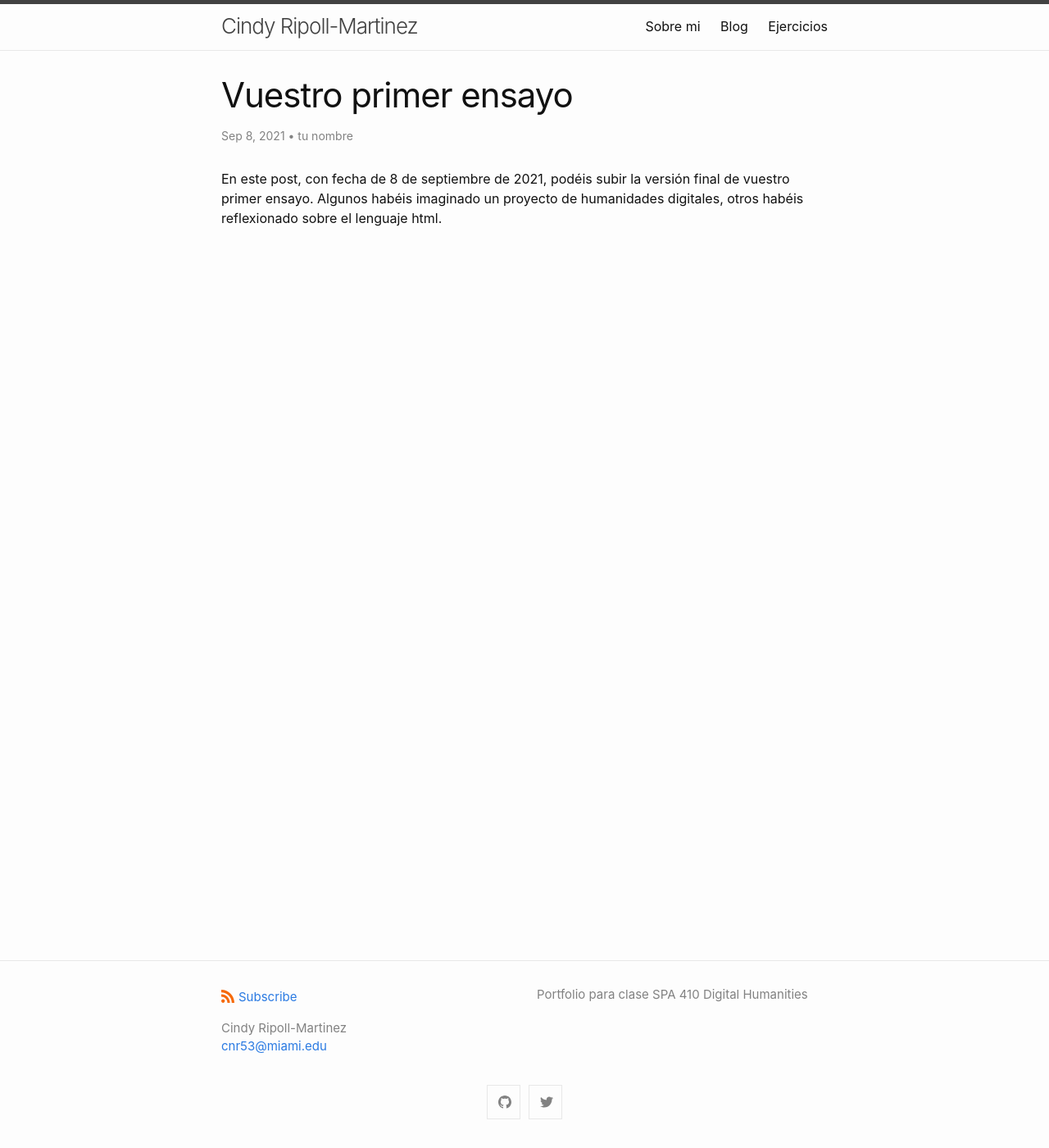
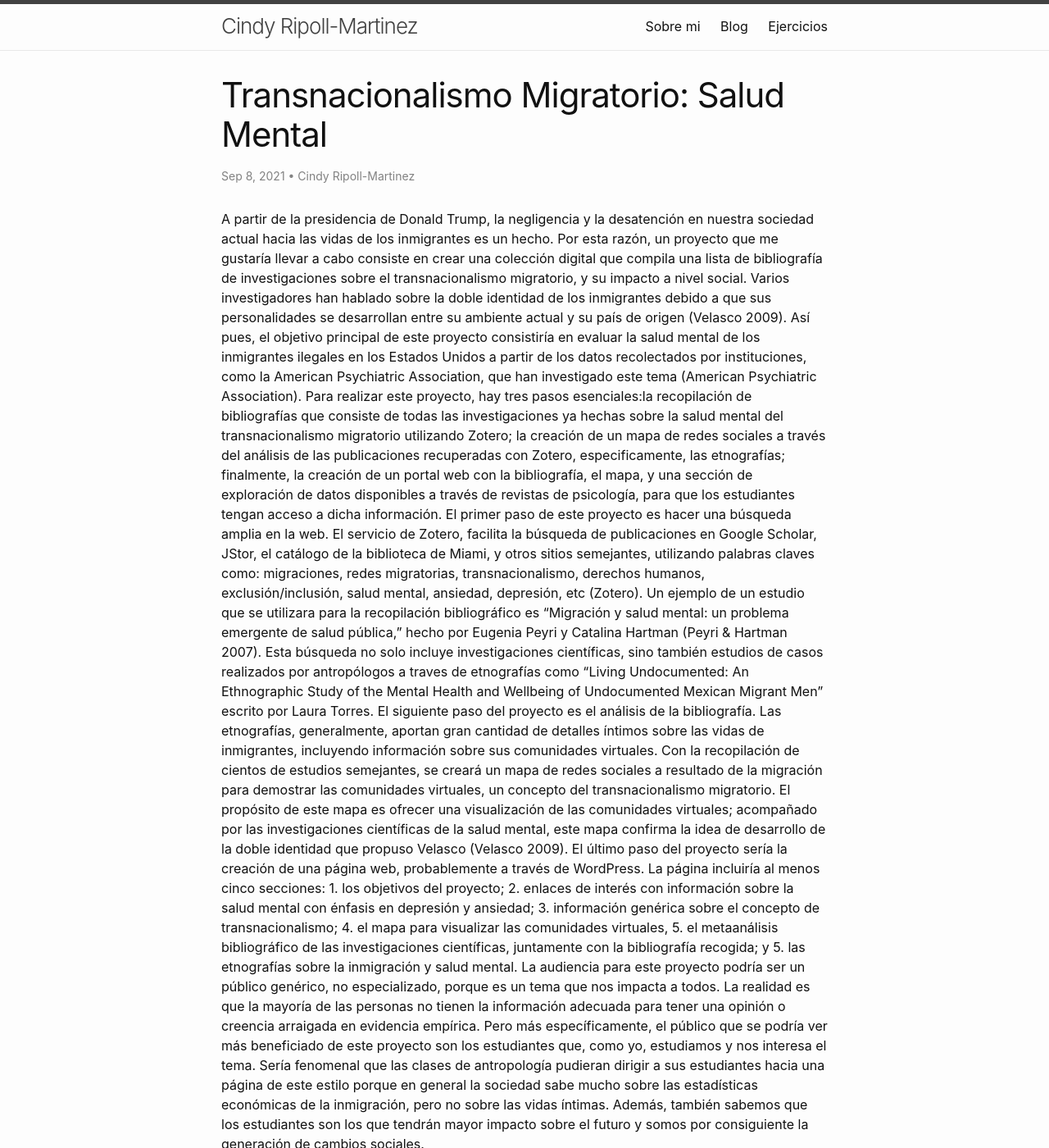
Before and after one commit to cindyripollm/cindyripollm.github.io, a Jekyll site: the page built from _posts/2021-09-08-ensayo1.md, in a window 1280 px wide and 1400 px high. Shown: the whole window at 82% size. Built offline with Jekyll 4.4.1, drawn with Linux system fonts in a browser that asks for light colours; some of the changed text lies outside the part shown.

Commit message:
Update 2021-09-08-ensayo1.md

```diff
--- a/_posts/2021-09-08-ensayo1.md
+++ b/_posts/2021-09-08-ensayo1.md
@@ -1,8 +1,25 @@
 ---
 layout: post
-title: "Vuestro primer ensayo"
+title: "Transnacionalismo Migratorio: Salud Mental"
 date: 2021-09-08
-author: tu nombre
+author: Cindy Ripoll-Martinez
 ---
+  A partir  de la presidencia de Donald Trump, la negligencia y la desatención en nuestra sociedad actual hacia las vidas de los inmigrantes es un hecho. Por esta razón, un proyecto que me gustaría llevar a cabo consiste en crear una colección digital que compila una lista de bibliografía de investigaciones sobre el transnacionalismo migratorio, y su impacto a nivel social. Varios investigadores han hablado sobre la doble identidad de los inmigrantes debido a que sus personalidades se desarrollan entre su ambiente actual y su país de origen (Velasco 2009). Así pues, el objetivo principal de este proyecto consistiría en evaluar la salud mental de los inmigrantes ilegales en los Estados Unidos a partir de los datos recolectados por  instituciones, como la American Psychiatric Association, que han investigado este tema (American Psychiatric Association). Para realizar este proyecto, hay tres pasos esenciales:la recopilación de bibliografías que consiste de todas las investigaciones ya hechas sobre la salud mental del transnacionalismo migratorio utilizando Zotero; la creación de un mapa de redes sociales a través del análisis de las publicaciones recuperadas con Zotero, especificamente, las etnografías; finalmente, la creación de un portal web con la bibliografía, el mapa, y una sección de exploración de datos disponibles a través de revistas de psicología,  para que los estudiantes tengan acceso a dicha información.
+	El primer paso de este proyecto es hacer una búsqueda amplia en la web. El servicio de Zotero, facilita la búsqueda de publicaciones en Google Scholar, JStor, el catálogo de la biblioteca de Miami, y otros sitios semejantes, utilizando palabras claves como: migraciones, redes migratorias, transnacionalismo, derechos humanos, exclusión/inclusión, salud mental, ansiedad, depresión, etc (Zotero). Un ejemplo de un estudio que se utilizara para la recopilación bibliográfico es “Migración y salud mental: un problema emergente de salud pública,” hecho por Eugenia Peyri y Catalina Hartman (Peyri & Hartman 2007). Esta búsqueda no solo incluye investigaciones científicas, sino también estudios de casos realizados por antropólogos a traves de etnografías como “Living Undocumented: An Ethnographic Study of the Mental Health and Wellbeing of Undocumented Mexican Migrant Men” escrito por Laura Torres.
+	El siguiente paso del proyecto es el análisis de la bibliografía. Las etnografías, generalmente, aportan gran cantidad  de detalles íntimos sobre las vidas de inmigrantes, incluyendo información sobre sus comunidades virtuales. Con la recopilación de cientos de estudios semejantes, se creará un mapa de redes sociales a resultado de la migración para demostrar las comunidades virtuales,  un concepto del transnacionalismo migratorio. El propósito de este mapa es ofrecer una visualización de las comunidades virtuales; acompañado por las investigaciones científicas de la salud mental, este mapa confirma  la idea de desarrollo de la doble identidad que propuso Velasco (Velasco 2009).  El último paso del proyecto sería la creación de una página web, probablemente a través de WordPress. La página incluiría al menos cinco secciones: 1. los objetivos  del proyecto; 2. enlaces de interés con información sobre la salud mental con énfasis en depresión y ansiedad; 3. información genérica sobre el concepto de  transnacionalismo; 4.  el mapa para visualizar las comunidades virtuales, 5. el metaanálisis bibliográfico de las investigaciones científicas, juntamente con la bibliografía recogida; y 5. las etnografías sobre la inmigración y salud mental.
+	La audiencia para este proyecto podría ser un público genérico, no especializado,  porque es un tema que nos impacta a todos. La realidad es que  la mayoría de las personas no tienen la información adecuada para tener una opinión o creencia arraigada en evidencia empírica. Pero más específicamente, el público que se podría ver más beneficiado  de este proyecto son los estudiantes que, como yo, estudiamos y nos interesa el tema. Sería fenomenal que  las clases de antropología pudieran dirigir  a sus estudiantes hacia una  página de este estilo porque en general la sociedad  sabe mucho sobre las estadísticas económicas de la inmigración, pero no sobre las vidas íntimas. Además, también sabemos que los estudiantes son los que tendrán mayor impacto sobre el futuro y somos por consiguiente  la generación de cambios sociales.
 
-En este post, con fecha de 8 de septiembre de 2021, podéis subir la versión final de vuestro primer ensayo. Algunos habéis imaginado un proyecto de humanidades digitales, otros habéis reflexionado sobre el lenguaje html.
+
+
+
+Bibliografía
+Peyri, V.E. Hartman, C.E. (2007). “Migración y salud mental: un problema emergente de salud
+pública. Revista Gerencia y Políticas de Salud 6, no. 13 (11-32).
+“Stress & Trauma Toolkit.” Undocumented Immigrants,
+www.psychiatry.org/psychiatrists/cultural-competency/education/stress-and-trauma/undo
+cumented-immigrants.
+Torres, Laura P. V. Living Undocumented: An Ethnographic Study of the Mental Health and
+Wellbeing of Undocumented Mexican Migrant Men, The University of North Carolina at Chapel Hill, Ann Arbor, 2018. ProQuest,http://access.library.miami.edu/login?url=https://www.proquest.com/dissertations-theses/living-undocumented-ethnographic-study-mental/docview/2058825581/se-2?accountid=14585
+Velasco, J.C. (2009). “Transnacionalismo migratorio y ciudadanía en mutación.” Humanidades y
+Ciencias Sociales, no. 197 (32-41).
+“Your Personalresearch Assistant.” Zotero, www.zotero.org/.
```
